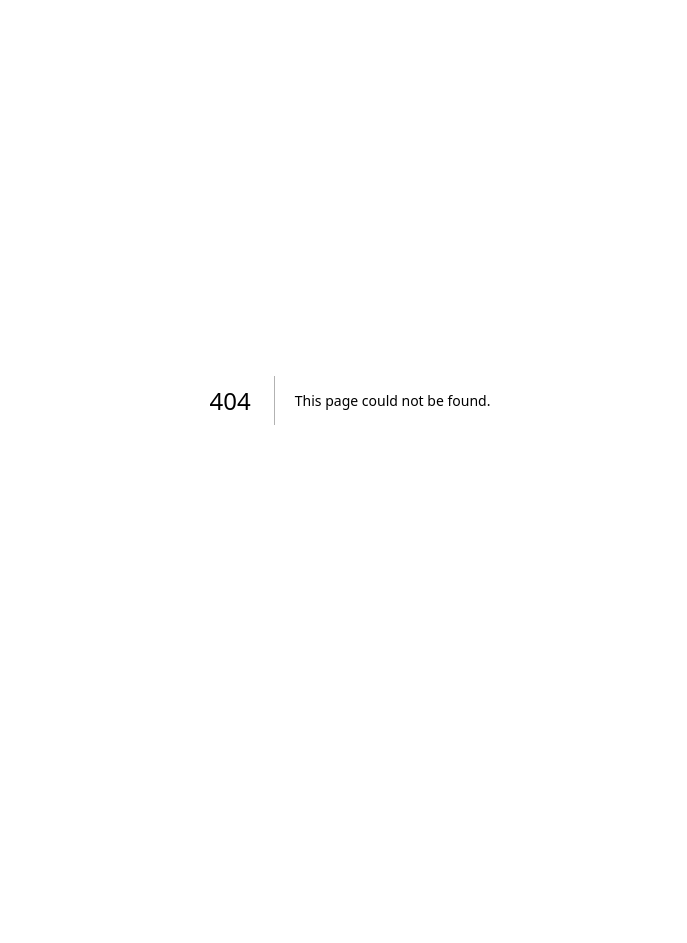
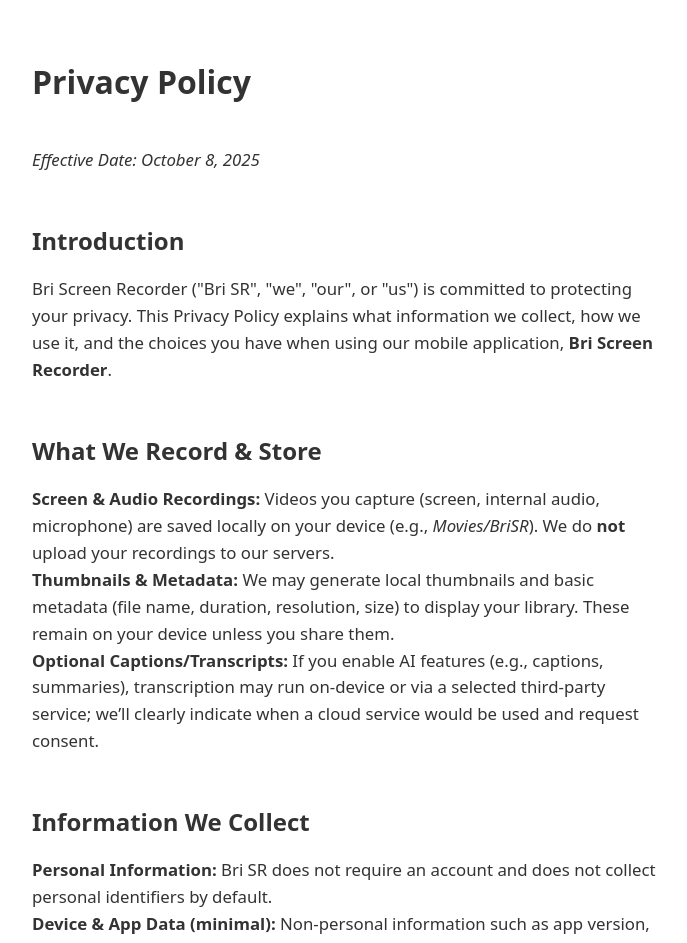
Before and after one commit to PatrickDalington/cwp_legal, a Next.js app: page /bri-sr-policy in a window 1280 px wide. Before the commit this address had no page. Shown: the top 943 px of the page, without its empty margins (290-977 px from the left). Before the commit the page ends 800 px from the top, so only its background shows below. Built offline with nearby package versions, Linux system fonts and the light colour scheme.

Commit message:
Added Bri Screen Recorder App Policy

```diff
--- /dev/null
+++ b/src/app/bri-sr-policy/brisr.module.css
@@ -0,0 +1,61 @@
+.container {
+  padding: 1rem;
+  max-width: 100%;
+  margin: 0 auto;
+  box-sizing: border-box;
+  background-color: #fff;
+
+}
+
+.main {
+  display: flex;
+  flex-direction: column;
+  gap: 1.5rem;
+  font-family: system-ui, sans-serif;
+  color: #333;
+  line-height: 1.6;
+  font-size: 1rem;
+}
+
+.h1 {
+  font-size: 1.8rem;
+  font-weight: bold;
+  margin-bottom: 0.5rem;
+}
+
+.h2 {
+  font-size: 1.3rem;
+  margin-top: 1rem;
+  font-weight: 600;
+}
+
+.p {
+  font-size: 1rem;
+  word-wrap: break-word;
+  margin: 0.5rem 0;
+}
+
+/* Optional: Style <ul> lists */
+.p ul {
+  padding-left: 1.2rem;
+  list-style-type: disc;
+}
+
+@media (min-width: 640px) {
+  .container {
+    padding: 2rem;
+    max-width: 700px;
+  }
+
+  .h1 {
+    font-size: 2rem;
+  }
+
+  .h2 {
+    font-size: 1.5rem;
+  }
+
+  .p {
+    font-size: 1.05rem;
+  }
+}
--- /dev/null
+++ b/src/app/bri-sr-policy/page.tsx
@@ -0,0 +1,144 @@
+/* eslint-disable react/no-unescaped-entities */
+'use client';
+
+import styles from './brisr.module.css';
+import Head from 'next/head';
+
+export default function PrivacyPolicy() {
+  return (
+    <div className={styles.container}>
+      <Head>
+        <title>Bri Screen Recorder — Privacy Policy</title>
+        <meta name="description" content="Privacy Policy for Bri Screen Recorder" />
+        <meta name="viewport" content="width=device-width, initial-scale=1" />
+      </Head>
+
+      <main className={styles.main}>
+        <h1 className={styles.h1}>Privacy Policy</h1>
+        <p className={styles.p}>
+          <em>Effective Date: October 8, 2025</em>
+        </p>
+
+        <section>
+          <h2 className={styles.h2}>Introduction</h2>
+          <p className={styles.p}>
+            Bri Screen Recorder ("Bri SR", "we", "our", or "us") is committed to protecting your privacy.
+            This Privacy Policy explains what information we collect, how we use it, and the choices you have when using our mobile application, <strong>Bri Screen Recorder</strong>.
+          </p>
+        </section>
+
+        <section>
+          <h2 className={styles.h2}>What We Record & Store</h2>
+          <ul className={styles.p}>
+            <li><strong>Screen & Audio Recordings:</strong> Videos you capture (screen, internal audio, microphone) are saved locally on your device (e.g., <em>Movies/BriSR</em>). We do <strong>not</strong> upload your recordings to our servers.</li>
+            <li><strong>Thumbnails & Metadata:</strong> We may generate local thumbnails and basic metadata (file name, duration, resolution, size) to display your library. These remain on your device unless you share them.</li>
+            <li><strong>Optional Captions/Transcripts:</strong> If you enable AI features (e.g., captions, summaries), transcription may run on-device or via a selected third-party service; we’ll clearly indicate when a cloud service would be used and request consent.</li>
+          </ul>
+        </section>
+
+        <section>
+          <h2 className={styles.h2}>Information We Collect</h2>
+          <ul className={styles.p}>
+            <li><strong>Personal Information:</strong> Bri SR does not require an account and does not collect personal identifiers by default.</li>
+            <li><strong>Device & App Data (minimal):</strong> Non-personal information such as app version, OS version, and basic device model may be used for performance, compatibility, and crash diagnostics.</li>
+            <li><strong>Analytics/Diagnostics (optional):</strong> If you opt in, we may collect anonymized analytics or crash logs (e.g., event counts, error traces). You can opt out at any time in Settings.</li>
+          </ul>
+        </section>
+
+        <section>
+          <h2 className={styles.h2}>Permissions We Request</h2>
+          <ul className={styles.p}>
+            <li><strong>Screen Capture / Media Projection:</strong> Required to record your screen. Granted via a system prompt each time you start recording.</li>
+            <li><strong>Record Audio (Microphone):</strong> Optional, used only if you enable mic recording.</li>
+            <li><strong>Post Notifications (Android 13+):</strong> To show recording status and controls.</li>
+            <li><strong>Media Storage Access:</strong> To save recordings to your device and show your library.</li>
+          </ul>
+          <p className={styles.p}>You can change permissions in your device settings at any time.</p>
+        </section>
+
+        <section>
+          <h2 className={styles.h2}>How We Use Information</h2>
+          <ul className={styles.p}>
+            <li>Provide core features (record, pause/stop, save, list, share).</li>
+            <li>Improve stability and performance (e.g., diagnose crashes, compatibility issues).</li>
+            <li>Offer optional AI features (captions, summaries, chaptering) with your consent.</li>
+          </ul>
+          <p className={styles.p}>
+            We do <strong>not</strong> sell your data. We do <strong>not</strong> access your recordings unless you explicitly share them via the system share sheet or enable a cloud feature.
+          </p>
+        </section>
+
+        <section>
+          <h2 className={styles.h2}>Data Sharing</h2>
+          <p className={styles.p}>
+            We only share information in the following circumstances:
+          </p>
+          <ul className={styles.p}>
+            <li><strong>With Your Consent:</strong> For example, when you choose to share a video or enable a cloud-based AI feature.</li>
+            <li><strong>Service Providers (optional):</strong> If you opt in to analytics or crash reporting (e.g., Google Play Services, Firebase Crashlytics), limited diagnostic data may be processed under their policies.</li>
+            <li><strong>Legal:</strong> If required to comply with applicable law or valid legal process.</li>
+          </ul>
+        </section>
+
+        <section>
+          <h2 className={styles.h2}>Data Security & Retention</h2>
+          <p className={styles.p}>
+            Recordings and thumbnails are stored locally on your device. You control deletion from within the app or your device’s file manager.
+            If you enable analytics/crash reporting, diagnostic data is retained by the respective provider per their policies.
+            While we use industry-standard safeguards, no method of storage or transmission is 100% secure.
+          </p>
+        </section>
+
+        <section>
+          <h2 className={styles.h2}>Your Choices</h2>
+          <ul className={styles.p}>
+            <li><strong>Permissions:</strong> Enable/disable microphone, notifications, and other permissions in OS settings.</li>
+            <li><strong>Internal/Mic Audio:</strong> Toggle each in app Settings before recording.</li>
+            <li><strong>Analytics/Crash Reports:</strong> Opt in or out in Settings (where available).</li>
+            <li><strong>Delete Files:</strong> Remove recordings and thumbnails at any time from the app or file manager.</li>
+          </ul>
+        </section>
+
+        <section>
+          <h2 className={styles.h2}>Children’s Privacy</h2>
+          <p className={styles.p}>
+            Bri SR is not directed to children under 13. We do not knowingly collect personal information from children.
+            If you believe a child has provided us information, please contact us and we will promptly delete it.
+          </p>
+        </section>
+
+        <section>
+          <h2 className={styles.h2}>Third-Party Services</h2>
+          <p className={styles.p}>
+            Some optional features may rely on third-party services (e.g., analytics, crash reporting, or AI providers).
+            Use of such services is disclosed in-app and governed by their respective privacy policies.
+          </p>
+        </section>
+
+        <section>
+          <h2 className={styles.h2}>International Users</h2>
+          <p className={styles.p}>
+            If you use optional cloud services, your data may be processed on servers located outside your country.
+            Where applicable, we take steps to ensure appropriate safeguards are in place.
+          </p>
+        </section>
+
+        <section>
+          <h2 className={styles.h2}>Changes to This Policy</h2>
+          <p className={styles.p}>
+            We may update this Privacy Policy to reflect changes to the app or legal requirements.
+            We will update the "Effective Date" above and, where appropriate, notify you in-app.
+          </p>
+        </section>
+
+        <section>
+          <h2 className={styles.h2}>Contact Us</h2>
+          <p className={styles.p}>
+            If you have questions or concerns about this Privacy Policy, contact us at:<br />
+            <strong>Email:</strong> <a href="mailto:aiobible1@gmail.com" className="text-blue-800">aiobible1@gmail.com</a>
+          </p>
+        </section>
+      </main>
+    </div>
+  );
+}
--- a/src/app/page.tsx
+++ b/src/app/page.tsx
@@ -63,6 +63,17 @@
                 View AiO Bible Privacy Policy
               </Link>
             </section>
+
+             <section className="bg-gray-100 rounded-lg p-6 shadow-md text-center">
+              <h3 className="text-xl font-medium mb-2">🔗 Bri Screen Recorder</h3>
+              <p className="mb-3 text-gray-700">View the privacy policy for our Screen Recording app below:</p>
+              <Link
+                href="/bri-sr-policy"
+                className="inline-block bg-blue-600 text-white px-6 py-2 rounded hover:bg-blue-700 transition"
+              >
+                View Bri Screen Recorder Privacy Policy
+              </Link>
+            </section>
           </>
         )}
 
```
